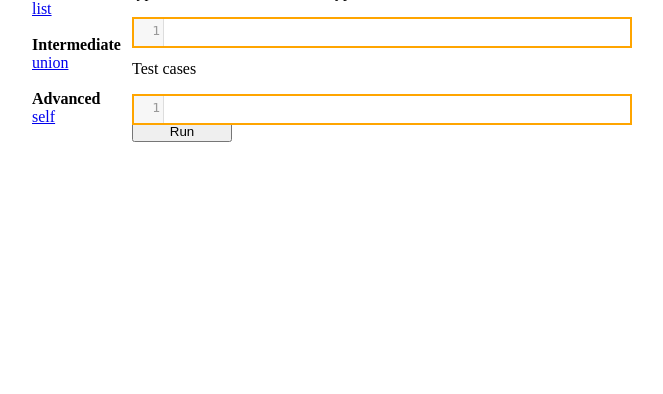
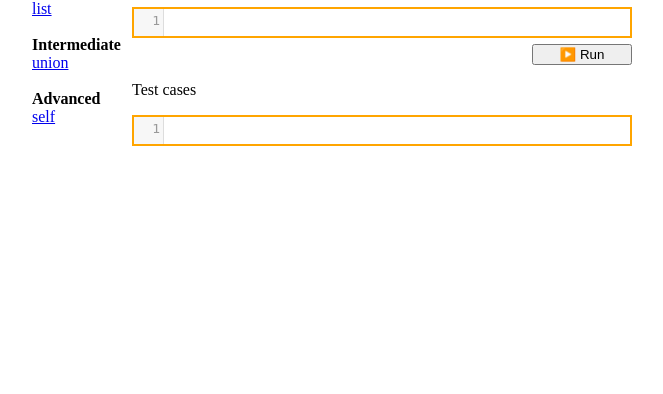
Before and after one commit to laike9m/Python-Type-Challenges, a Flask app: a page that uses templates/challenge.html in a window 1280 px wide. Shown: the part 176-570 px from the top of the page, without its empty margins (6-669 px from the left). Run offline with Flask 3, Linux system fonts and the light colour scheme.

Commit message:
Change run button style, add some guidance

```diff
--- a/templates/challenge.html
+++ b/templates/challenge.html
@@ -42,6 +42,7 @@
     .result-container {
       display: flex;
       justify-content: center;
+      margin-left: 10px;
     }
   </style>
 </header>
@@ -57,12 +58,16 @@
         Complete code following the instructions below, so that
         <code style="background-color: #ffffcc">should_pass</code> passes type
         check, <code style="background-color: #ffffcc">should_fail</code> fails
-        type check.
+        type check. Hit the "Run" button to see result.
       </p>
       <div id="editor"></div>
+      <div style="display: flex; justify-content: flex-end">
+        <button id="run-button" style="width: 100px; margin-top: 10px">
+          ▶️ Run
+        </button>
+      </div>
       <p>Test cases</p>
       <div id="tests"></div>
-      <button id="run-button" style="width: 100px">Run</button>
     </div>
     <div class="result-container">
       <p id="result" style="white-space: pre-line"></p>
```
